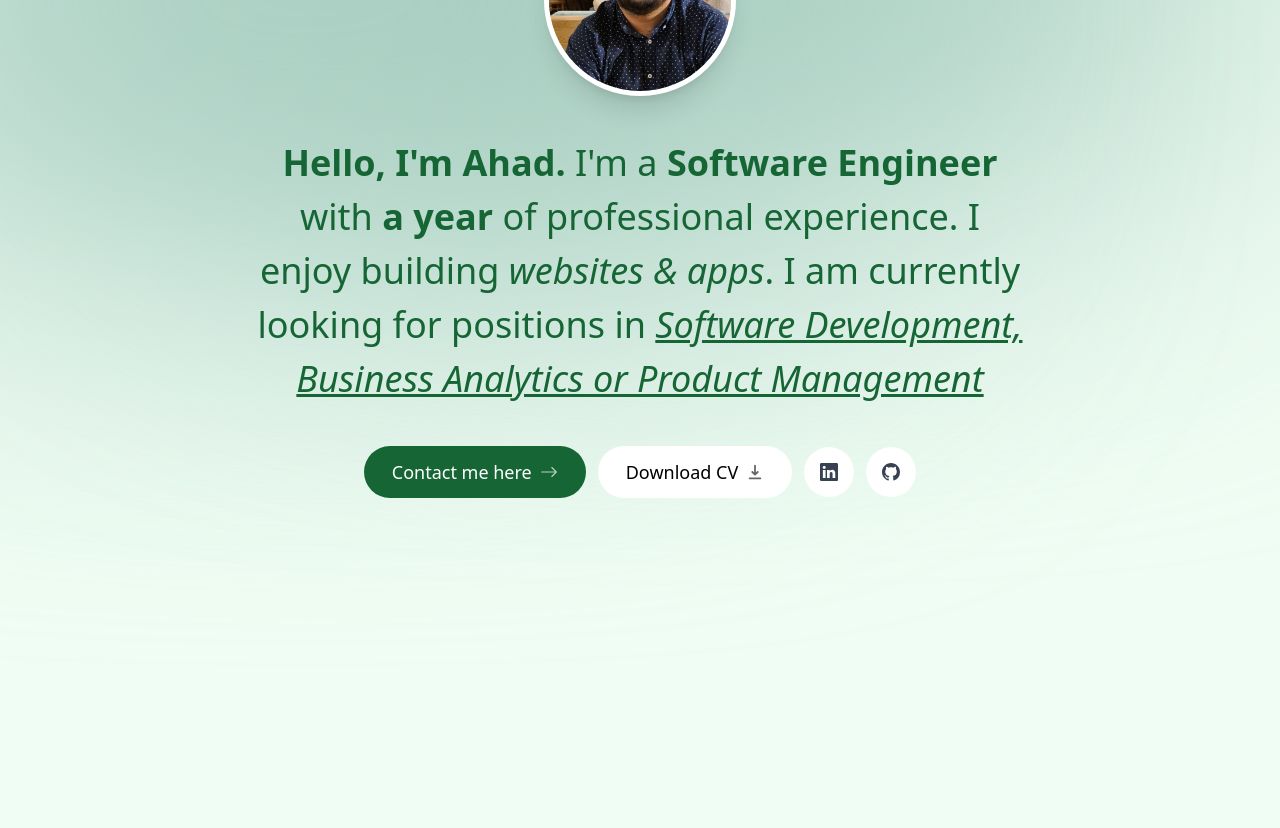
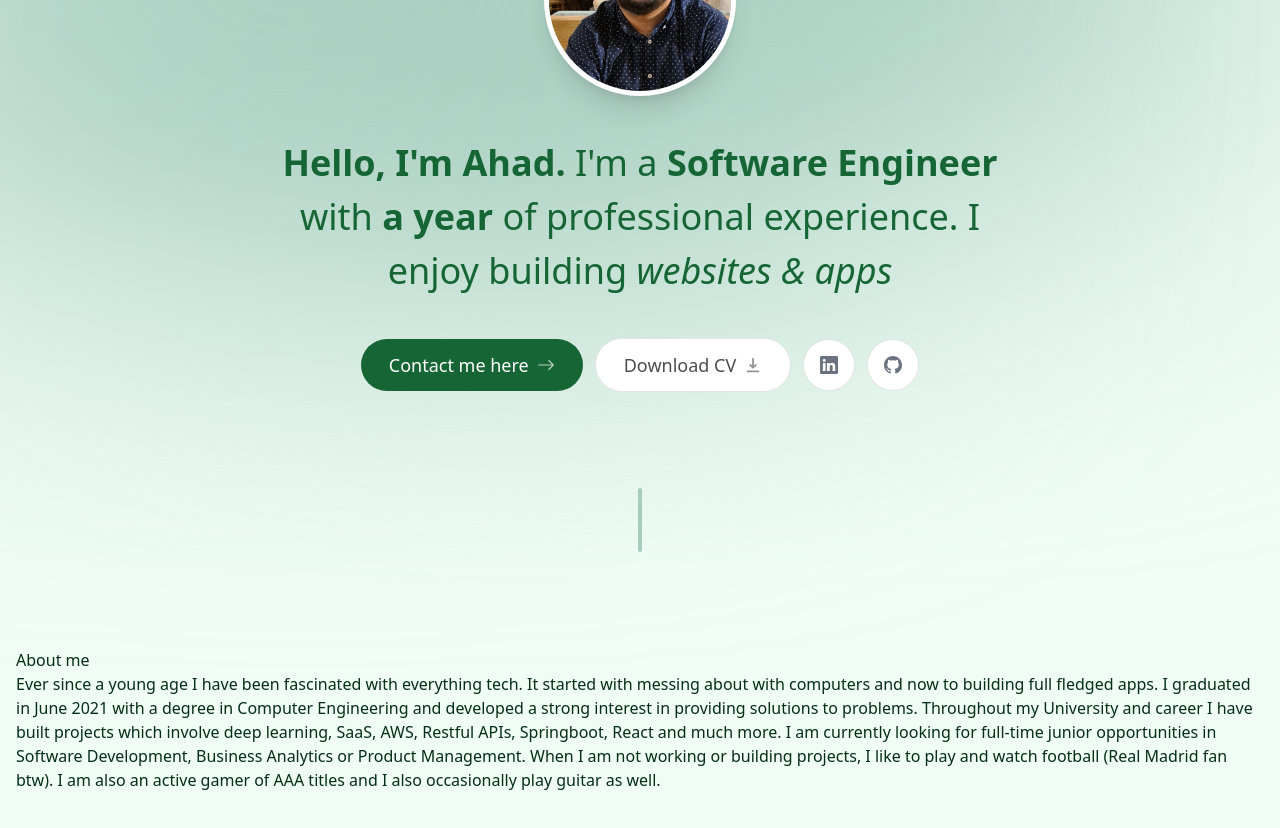
Before and after one commit to aak231/portfolio, a Next.js app: page / in a window 1280 px wide. Shown: the part 240-1068 px from the top of the page. Built offline with nearby package versions, Linux system fonts and the light colour scheme.

Commit message:
added section divider and entered text for about

```diff
--- a/app/page.tsx
+++ b/app/page.tsx
@@ -1,9 +1,13 @@
+import About from "@/components/about";
 import Intro from "@/components/intro";
+import SectionDivider from "@/components/sectionDivider";
 
 export default function Home() {
   return (
     <main className="flex flex-col items-center px-4">
       <Intro/>
+      <SectionDivider/>
+      <About/>
     </main>
   );
 }
--- /dev/null
+++ b/components/about.tsx
@@ -0,0 +1,16 @@
+"use client";
+
+import React from 'react'
+
+const About = () => {
+  return (
+    <section>
+        <h2>About me</h2>
+        <p className="mb-3">
+            Ever since a young age I have been fascinated with everything tech. It started with messing about with computers and now to building full fledged apps. I graduated in June 2021 with a degree in Computer Engineering and developed a strong interest in providing solutions to problems. Throughout my University and career I have built projects which involve deep learning, SaaS, AWS, Restful APIs, Springboot, React and much more. I am currently looking for full-time junior opportunities in Software Development, Business Analytics or Product Management. When I am not working or building projects, I like to play and watch football (Real Madrid fan btw). I am also an active gamer of AAA titles and I also occasionally play guitar as well.
+        </p>
+    </section>
+  )
+}
+
+export default About
--- a/components/intro.tsx
+++ b/components/intro.tsx
@@ -33,7 +33,7 @@ const Intro = () => {
         </div>
       </div>
       <br></br>
-      <motion.p
+      <motion.h1
         className="mb-10 mt-4 px-4 text-2xl font-medium text-green-800 !leading-[1.5] sm:text-4xl"
         initial={{ opacity: 0, y: 100 }}
         animate={{ opacity: 1, y: 0 }}
@@ -42,12 +42,13 @@ const Intro = () => {
         <span className="font-bold">Software Engineer</span> with{" "}
         <span className="font-bold">a year</span> of professional experience. I
         enjoy building
-        <span className="italic"> websites & apps</span>. I am currently looking
+        <span className="italic"> websites & apps</span>
+        {/* . I am currently looking
         for positions in{" "}
         <span className="italic underline">
           Software Development, Business Analytics or Product Management
-        </span>
-      </motion.p>
+        </span> */}
+      </motion.h1>
       <motion.div
         className="flex flex-col sm:flex-row items-center justify-center gap-3 px-4 text-lg font-medium"
         initial={{ opacity: 0, y: 100 }}
@@ -62,13 +63,13 @@ const Intro = () => {
         >
           Contact me here <BsArrowRight className="opacity-70 group-hover:translate-x-2 transition" />
         </Link>
-        <a className="group bg-white text-black px-7 py-3 flex items-center gap-2 rounded-full outline-none focus:scale-110 hover:scale-110 active:scale-105 transition cursor" href="/Abdul Ahad Khan-V7.pdf" download={true}>
+        <a className="group bg-white text-black/70 px-7 py-3 flex items-center gap-2 rounded-full outline-none focus:scale-110 hover:scale-110 hover:text-black active:scale-105 transition cursor-pointer border border-black/10" href="/Abdul Ahad Khan-V7.pdf" download={true}>
           Download CV <HiDownload className="opacity-60 group-hover:translate-y-1 transition"/>
         </a>
-        <a className="bg-white text-gray-700 p-4 flex items-center gap-2 rounded-full">
+        <a className="bg-white text-gray-500 p-4 flex items-center gap-2 rounded-full outline-none focus:scale-[1.15] hover:scale-[1.15] hover:text-sky-600 active:scale-[1.15] transition cursor-pointer border border-black/10" href="https://www.linkedin.com/in/aak231/" target="_blank">
           <BsLinkedin />
         </a>
-        <a className="bg-white text-gray-700 p-4 flex items-center gap-2 rounded-full">
+        <a className="bg-white text-gray-500 p-4 flex items-center gap-2 rounded-full outline-none focus:scale-[1.15] hover:scale-[1.15] hover:text-violet-600 active:scale-[1.15] transition cursor-pointer border border-black/10" href="https://github.com/aak231/" target="_blank">
           <BsGithub />
         </a>
       </motion.div>
--- /dev/null
+++ b/components/sectionDivider.tsx
@@ -0,0 +1,17 @@
+"use client";
+
+import React from 'react'
+import { motion } from "framer-motion";
+const SectionDivider = () => {
+  return (
+    <motion.div className="bg-[#a6ccbf] my-24 h-16 w-1 rounded-full hidden sm:block"
+      initial = {{ opacity: 0, y: 100 }}
+      animate = {{ opacity: 1, y: 0 }}
+      transition = {{ delay: 0.125 }}
+
+    >
+    </motion.div>
+  )
+}
+
+export default SectionDivider
```
